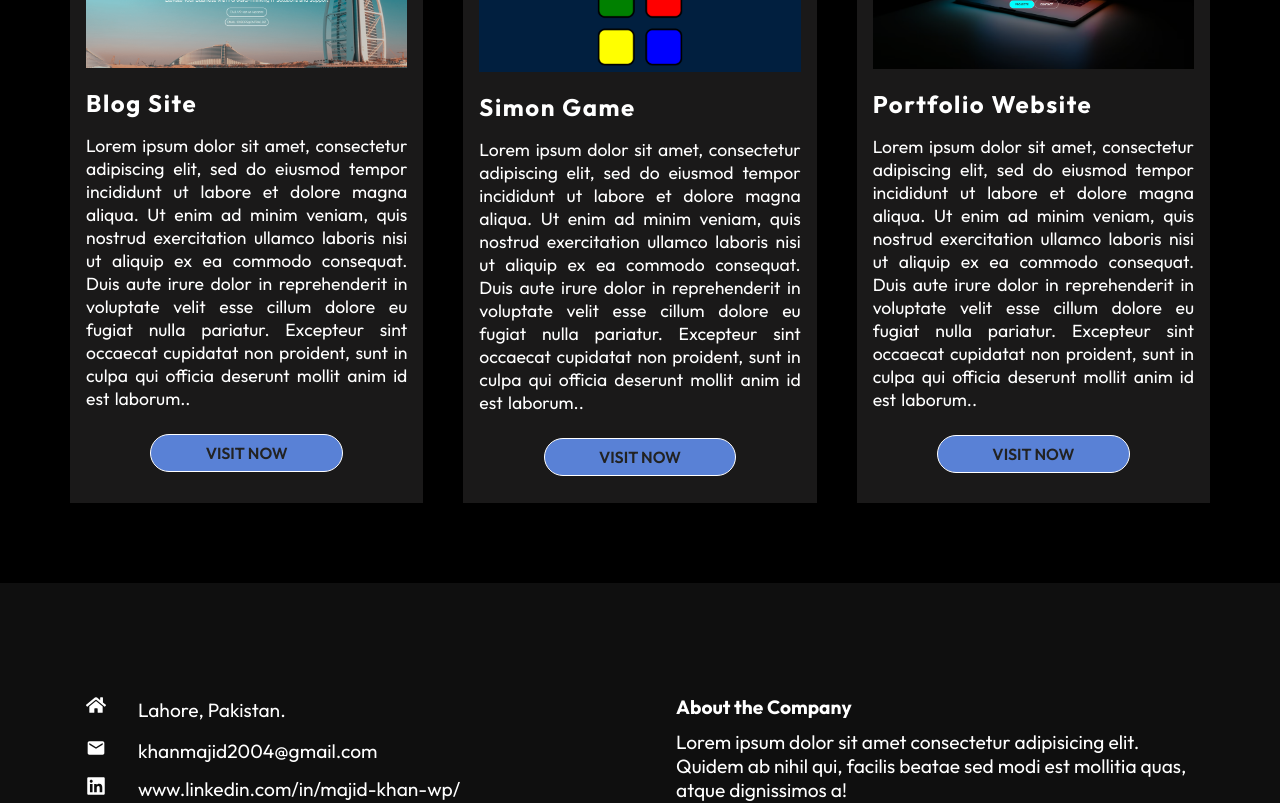
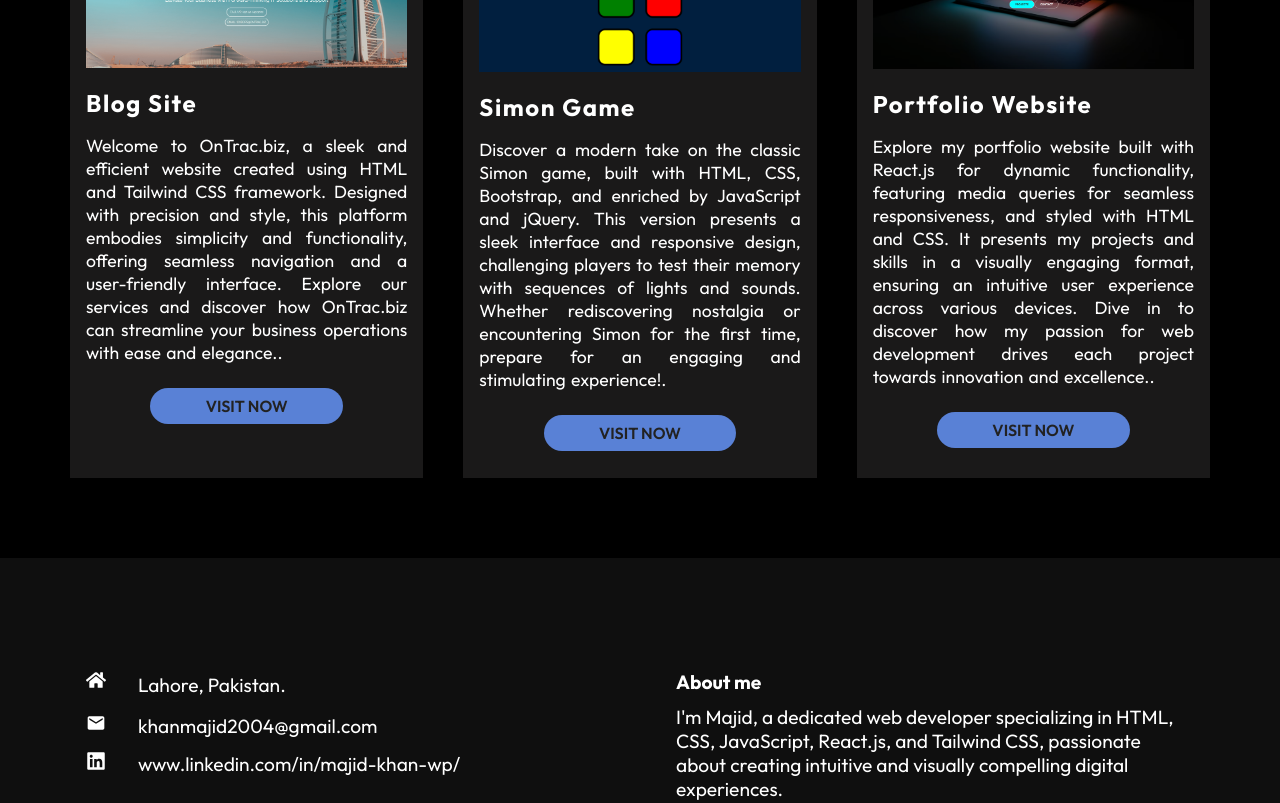
Before and after one commit to Majid-1273/portfolio, a React (Vite) app: page / in a window 1280 px wide. Shown: the part 1040-1843 px from the top of the page. Built offline with nearby package versions, Linux system fonts and the light colour scheme.

Commit message:
first commit

```diff
--- a/src/components/Footer.jsx
+++ b/src/components/Footer.jsx
@@ -24,8 +24,9 @@ const footer = () => {
                     </div>
                 </div>
                 <div className="right">
-                        <h4>About the Company</h4>
-                        <p>Lorem ipsum dolor sit amet consectetur adipisicing elit. Quidem ab nihil qui, facilis beatae sed modi est mollitia quas, atque dignissimos a!</p>
+                        <h4>About me</h4>
+                        <p>
+                        I'm Majid, a dedicated web developer specializing in HTML, CSS, JavaScript, React.js, and Tailwind CSS, passionate about creating intuitive and visually compelling digital experiences.</p>
                         <div className='social'><NavLink to="https://www.facebook.com/profile.php?id=100095154400735"><FaFacebook size={30} style={{ color: "#fff", marginRight: "1rem" }} /></NavLink><NavLink to="https://x.com/majid_1273"><FaXTwitter  size={30} style={{ color: "#fff", marginRight: "1rem" }} /></NavLink><NavLink to="https://www.linkedin.com/in/majid-khan-wp/"><FaLinkedin size={30} style={{ color: "#fff", marginRight: "1rem" }} /></NavLink></div>
                 </div>
             </div>
--- a/src/components/Form.jsx
+++ b/src/components/Form.jsx
@@ -3,14 +3,14 @@ import '../styles/Form.css'
 
 const Form = () => {
   return (
-      <form name="Query" className='form' netlify>
+      <form name="contact" className='form' netlify>
       <label htmlFor="">Your Name</label>
       <input type="text" name="name" />
       <label htmlFor="">Email</label>
       <input type="email" name="email" />
       <label htmlFor="">Message</label>
       <textarea name="" id="" rows={6} placeholder='Type Your Message Here'></textarea>
-      <button className='btn'>Submit</button>
+      <button className='btn' type='submit'>Submit</button>
       </form>
   )
 }
--- a/src/components/WorkCardData.jsx
+++ b/src/components/WorkCardData.jsx
@@ -6,19 +6,19 @@ const ProjectCardData=[
   {
     imgsrc: pro1,
     title: "Blog Site",
-    text: "Lorem ipsum dolor sit amet, consectetur adipiscing elit, sed do eiusmod tempor incididunt ut labore et dolore magna aliqua. Ut enim ad minim veniam, quis nostrud exercitation ullamco laboris nisi ut aliquip ex ea commodo consequat. Duis aute irure dolor in reprehenderit in voluptate velit esse cillum dolore eu fugiat nulla pariatur. Excepteur sint occaecat cupidatat non proident, sunt in culpa qui officia deserunt mollit anim id est laborum.",
+    text: "Welcome to OnTrac.biz, a sleek and efficient website created using HTML and Tailwind CSS framework. Designed with precision and style, this platform embodies simplicity and functionality, offering seamless navigation and a user-friendly interface. Explore our services and discover how OnTrac.biz can streamline your business operations with ease and elegance.",
     view: "https://ontrac.biz/"
   },
   {
     imgsrc: pro2,
     title: "Simon Game",
-    text: "Lorem ipsum dolor sit amet, consectetur adipiscing elit, sed do eiusmod tempor incididunt ut labore et dolore magna aliqua. Ut enim ad minim veniam, quis nostrud exercitation ullamco laboris nisi ut aliquip ex ea commodo consequat. Duis aute irure dolor in reprehenderit in voluptate velit esse cillum dolore eu fugiat nulla pariatur. Excepteur sint occaecat cupidatat non proident, sunt in culpa qui officia deserunt mollit anim id est laborum.",
+    text: "Discover a modern take on the classic Simon game, built with HTML, CSS, Bootstrap, and enriched by JavaScript and jQuery. This version presents a sleek interface and responsive design, challenging players to test their memory with sequences of lights and sounds. Whether rediscovering nostalgia or encountering Simon for the first time, prepare for an engaging and stimulating experience!",
     view: "https://simongame-js-jquery.netlify.app/"
   },
   {
     imgsrc: pro3,
     title: "Portfolio Website",
-    text: "Lorem ipsum dolor sit amet, consectetur adipiscing elit, sed do eiusmod tempor incididunt ut labore et dolore magna aliqua. Ut enim ad minim veniam, quis nostrud exercitation ullamco laboris nisi ut aliquip ex ea commodo consequat. Duis aute irure dolor in reprehenderit in voluptate velit esse cillum dolore eu fugiat nulla pariatur. Excepteur sint occaecat cupidatat non proident, sunt in culpa qui officia deserunt mollit anim id est laborum.",
+    text: "Explore my portfolio website built with React.js for dynamic functionality, featuring media queries for seamless responsiveness, and styled with HTML and CSS. It presents my projects and skills in a visually engaging format, ensuring an intuitive user experience across various devices. Dive in to discover how my passion for web development drives each project towards innovation and excellence.",
     view: "https://majidkhan.netlify.app/"
   }
 ]
--- a/src/styles/style.css
+++ b/src/styles/style.css
@@ -24,6 +24,7 @@ ul{
     border: 1px solid #fff;
     font-weight: 600;
     cursor: pointer;
+    border: none;
 }
 .btn-light{
     padding: 12px 32px;
```
